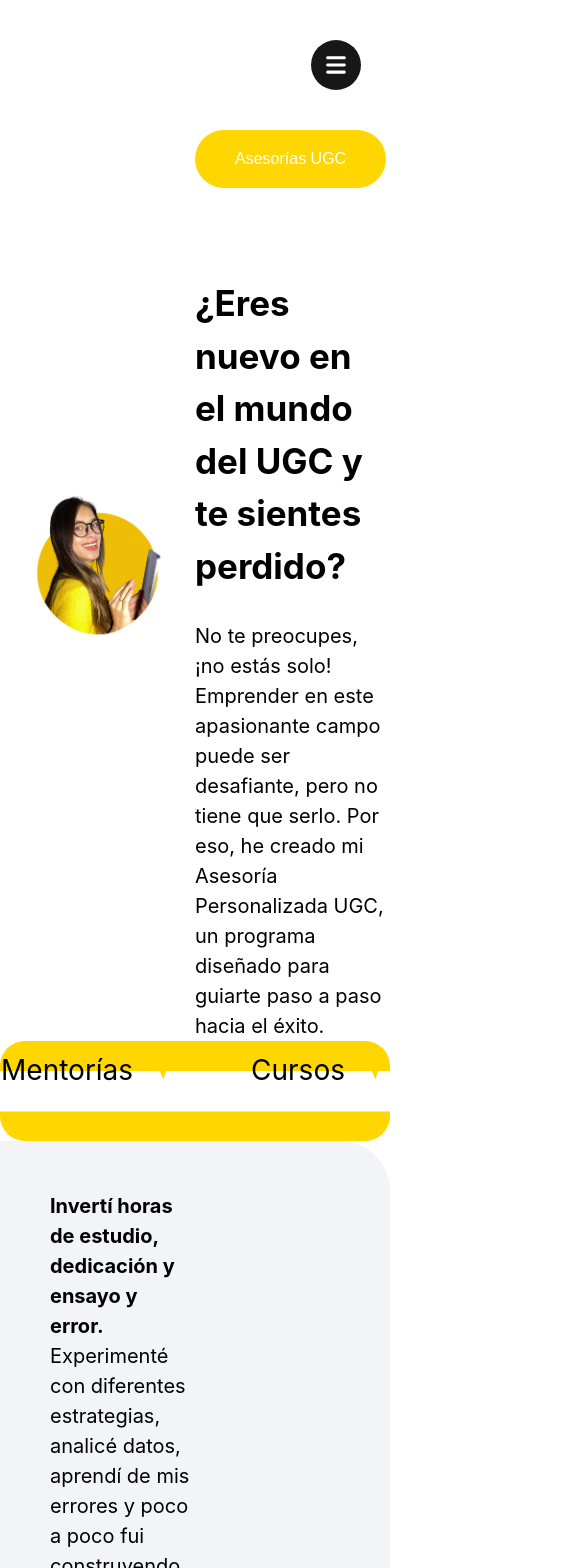
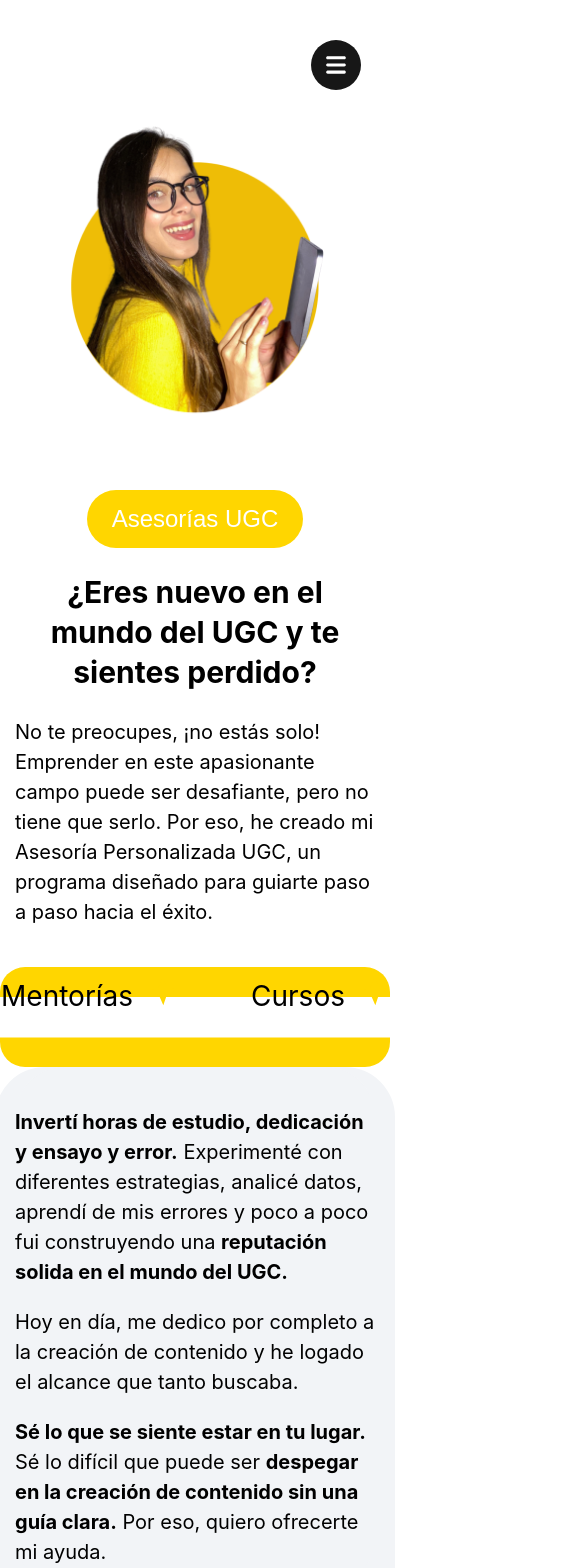
Before and after one commit to Anthonyjgr/soy_empe_web, a React (Vite) app: page /services in a window 390 px wide. Shown: the top 1568 px of the page, 585 px wide, since content can reach past the window. Built offline with nearby package versions, Linux system fonts and the light colour scheme; the HTML template or start-up script is replaced by a standard one.

Commit message:
my services component responsiveness

```diff
--- a/src/components/bullet_points/BulletPoint.jsx
+++ b/src/components/bullet_points/BulletPoint.jsx
@@ -5,8 +5,8 @@ import bullet_point from "/public/bullet_point.svg"
 const BulletPoint = ({title}) => {
   return (
     <div className={s.main_c}>
-      <img src={bullet_point} alt="bullet point" />
-      <h2>{title}</h2>
+      <img src={bullet_point} alt="bullet point"  className={s.img}/>
+      <h2 className={s.h2}>{title}</h2>
     </div>
   )
 }
--- a/src/components/bullet_points/BulletPoint.module.css
+++ b/src/components/bullet_points/BulletPoint.module.css
@@ -1,15 +1,38 @@
 .main_c{
   display: flex;
   align-items: center;
-  justify-content: center;
+  justify-content: flex-start;
   flex-direction: column;
   width: 245px;
   height: 170px;
 }
-.main_c img{
+.img{
   width: 70px;
 }
-h2{
+.h2{
   text-align: center;
   font-size: 20px;
 }
+
+@media screen and (max-width: 500px){
+  .main_c{
+    width: 245px;
+    height: 120px;
+  }
+  .img{
+    width: 40px;
+  }
+  .h2{
+    text-align: center;
+    font-size: 16px;
+  }
+}
+@media screen and (min-width: 501px) and (max-width: 1250px){
+  .img{
+    width: 50px;
+  }
+  .h2{
+    text-align: center;
+    font-size: 16px;
+  }
+}
--- a/src/views/services_view/Services.jsx
+++ b/src/views/services_view/Services.jsx
@@ -9,18 +9,23 @@ import BulletPoint from "../../components/bullet_points/BulletPoint";
 const services = [
   {
     title: "Definir tu nicho y público objetivo",
+    key:1
   },
   {
     title: "Desarrollar una estrategia de contenido UGC",
+    key:2
   },
   {
     title: "Crear contenido atractivo y efectivo",
+    key:3
   },
   {
     title: "Negociar con marcas y cerrar tratos",
+    key:4
   },
   {
     title: "Medir y analizar tus resultados",
+    key:5
   },
 ];
 const Services = () => {
@@ -32,7 +37,7 @@ const Services = () => {
           <img src={photo_1} alt="section_one_photo" className={s.img}/>
         </div>
         <div className={s.side_b}>
-          <button>Asesorías UGC</button>
+          <button className={s.btn}>Asesorías UGC</button>
           <h1 className={s.h1_one}>
             ¿Eres nuevo en el mundo del UGC y te sientes perdido?
           </h1>
@@ -72,13 +77,13 @@ const Services = () => {
       </section>
       {/* section three */}
       <section className={s.main_c_3}>
-        <h3>En solo 1 hora de videollamada</h3>
+        <h3 className={s.h3}>En solo 1 hora de videollamada</h3>
         <h2 className={s.title}>
           Te <span style={{ color: "#ffd600" }}>ayudaré a</span>:
         </h2>
         <div className={s.bullet_c}>
           {services.map((bullet) => (
-            <BulletPoint title={bullet.title} />
+            <BulletPoint title={bullet.title} key={bullet.key}/>
           ))}
         </div>
       </section>
@@ -87,21 +92,21 @@ const Services = () => {
       <section className={s.section_c}>
         <div className={s.side_a_four}>
           <img src={photo_3} alt="section_one_photo" className={s.img}/>
-          <button>Agendar mi asesoría</button>
+          <button className={s.four_s_bton}>Agendar mi asesoría</button>
         </div>
-        <div className={s.side_b}>
-          <h2 className={s.title}>¡Y eso no es todo!</h2>
+        <div className={s.side_b_four}>
+          <h2 className={s.title_b}>¡Y eso no es todo!</h2>
           <span className={s.span_one}>
             Después de la videollamada, tendrás acceso a 1 mes de seguimiento por
             WhatsApp, donde podrás:
           </span>
           <ul>
-            <li>Resolver tus dudas.</li>
-            <li>Recibir apoyo personalizado.</li>
-            <li>Monitorizar tu progreso.</li>
+            <li className={s.li}>Resolver tus dudas.</li>
+            <li className={s.li}>Recibir apoyo personalizado.</li>
+            <li className={s.li}>Monitorizar tu progreso.</li>
           </ul>
           <h2 className={s.title_four}>
-          ¿Estás listo para dar el <span style={{ color: "#ffd600" }}>en el UGC? </span>:
+          ¿Estás listo para dar el <span style={{ color: "#ffd600" }}>en el UGC? </span>
         </h2>
         </div>
       </section>
--- a/src/views/services_view/Services.module.css
+++ b/src/views/services_view/Services.module.css
@@ -11,14 +11,12 @@
 .section_c {
   display: flex;
   flex-direction: row;
-
   align-items: center;
   justify-content: space-between;
-
+  gap: 20px;
 }
 .side_a {
   display: flex;
-
   align-items: center;
   justify-content: center;
   width: 50%;
@@ -26,12 +24,10 @@
 
 .side_b {
   display: flex;
-
   flex-direction: column;
   align-items: flex-start;
   justify-content: center;
   width: 50%;
-
 }
 
 .img{
@@ -39,18 +35,19 @@
 }
 
 /* section one */
-button {
-  font-size: 46px;
+.btn {
+  font-size: 35px;
   font-weight: 500;
   background-color: #ffd600;
   border: none;
   border-radius: 500px;
-  padding: 20px 40px 20px 40px;
+  padding: 15px 25px 15px 25px;
   color: white;
   transition: 0.3s ease-in-out;
+  margin: 0;
 }
 
-button:hover {
+.btn:hover {
   background-color: black;
   cursor: pointer;
 }
@@ -72,6 +69,7 @@ font-size: 20px;
   width: 50%;
   background-color: #F2F4F7;
   padding: 50px;
+  border-radius: 50px;
 }
 .side_b_two span{
   margin-bottom: 30px;
@@ -93,7 +91,7 @@ font-size: 20px;
   justify-content: center;
 }
 
-.main_c_3 h3{
+.h3{
   font-weight: 500;
   font-size: 25px;
   margin: 0;
@@ -110,8 +108,14 @@ font-size: 20px;
 .title_four{
   font-size: 40px;
 }
+.title_b{
+  font-weight: 600;
+  font-size: 64px;
+  margin: 0;
+  margin-bottom: 40px;
+}
 
-li{
+.li{
   font-size: 20px;
 }
 .side_a_four{
@@ -122,7 +126,87 @@ li{
   position: relative;
 }
 
-.side_a_four button{
+.four_s_bton{
   position: absolute;
-  bottom:60px;
+  margin: 0;
+  bottom:10px;
 }
+
+@media screen and (max-width: 900px){
+  .section_c {
+    flex-direction: column;
+  }
+  .side_a {
+    width: 90%;
+  }
+  .img{
+    width: 400px;
+  }
+  .btn{
+    font-size: 24px;
+    margin: 0;
+  }
+  .h1_one{
+    font-size:30px;
+    line-height: 40px;
+    text-align: center;
+  }
+  .span_one{
+    font-size: 20px;
+  }
+  .side_b {
+    flex-direction: column;
+    align-items: center;
+    justify-content: center;
+    width: 90%;
+    margin: 40px 0px;
+  }
+  .side_b_two{
+    width: 90%;
+    padding: 0;
+    padding-top: 40px;
+  }
+  .side_b_two span{
+    margin-bottom: 20px;
+  }
+  .main_c_3{
+    width: 90%;
+  }
+  .title{
+    font-size:40px;
+  }
+  .bullet_c{
+    flex-wrap: wrap;
+    gap: 20px;
+  }
+  .side_b_four{
+    width: 90%;
+  }
+  .title_b{
+    font-size: 40px;
+    text-align: center;
+    margin-bottom: 25px;
+  }
+  .title_four{
+    font-size: 30px;
+    text-align: center;
+  }
+}
+@media screen and (min-width: 901px) and (max-width:1250px){
+  .four_s_bton{
+    width: 100%;
+    padding: 20px;
+  }
+  .bullet_c{
+    flex-wrap: wrap;
+    gap: 20px;
+  }
+
+}
+
+@media screen and (max-width:500px){
+  .four_s_bton{
+    width: 100%;
+    padding: 20px;
+  }
+}
```
